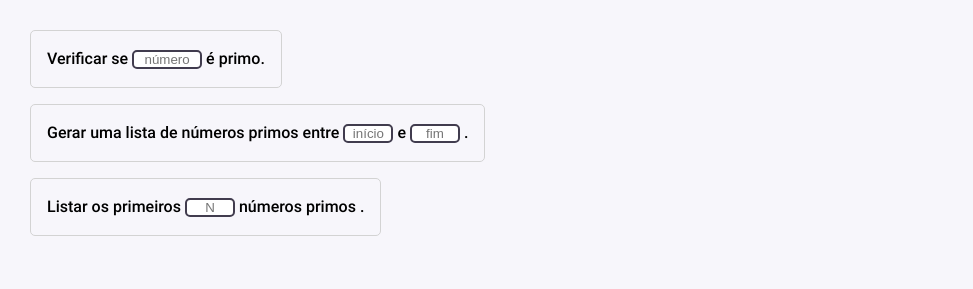
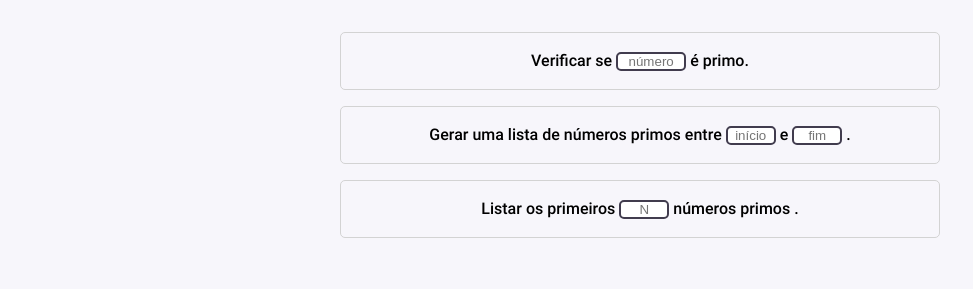
Before and after one commit to igorMSoares/javascript-prime-numbers, a website with bundled scripts: page index.html in a window 1280 px wide. Shown: the whole page, without its empty margins (0-973 px from the left). Built offline with nearby package versions, Linux system fonts and the light colour scheme.

Commit message:
layout modifications:
- centering <main>
- <section> width set to 600px
- flexbox added to <main> and <section>
- scrollbar properties set to IE and Firefox

```diff
--- a/css/style.css
+++ b/css/style.css
@@ -4,48 +4,76 @@
   box-sizing: border-box;
   margin: 0;
   padding: 0;
+  scrollbar-color: var(--scrollbar-color);
+  scrollbar-width: thin;
 }
+
 :root {
   --input-border: hsl(257, 13%, 27%);
   --input-focus-h: 255;
   --input-focus-s: 35%;
   --input-focus-l: 20%;
   --invalid-input-border: rgb(161, 5, 5);
+  --scrollbar-color: rgb(169, 169, 169);
 }
+
+html {
+  /* Fix for the jumping layout issue when scrollbar appears */
+  margin-left: calc(100vw - 100%);
+  margin-right: 0;
+}
+
 body {
   width: 100%;
   height: 100%;
+  font-size: 16px;
   background-color: rgba(238, 236, 247, 0.464);
 }
+
 @font-face {
   font-family: Roboto;
   src: url(fonts/Roboto/Roboto-Medium.ttf);
 }
+
 main {
-  padding: 30px;
+  margin: 0 auto;
+  width: 600px;
+  padding: 2em 0;
   font-family: Roboto, Verdana, Geneva, Tahoma, sans-serif;
+  display: flex;
+  flex-direction: column;
+  justify-content: center;
 }
+
 main p:first-child {
   margin-top: 0;
 }
+
 p {
   line-height: 1.5em;
   margin-bottom: 0;
   margin-top: 2em;
 }
+
 section.wrapper {
   border: 1px solid lightgray;
   width: fit-content;
   padding: 1em;
   border-radius: 5px;
   margin-bottom: 1em;
+  display: flex;
+  flex-direction: column;
+  align-items: center;
+  width: 100%;
 }
+
 input {
   border: 2px solid var(--input-border);
   border-radius: 5px;
   transition: 180ms box-shadow ease-in-out;
   cursor: pointer;
 }
+
 input:focus {
   border: 2px solid;
   border-color: hsl(
@@ -62,10 +90,12 @@ input:focus {
     );
   outline: 3px solid transparent;
 }
+
 #verify-number-input {
   width: 70px;
   text-align: center;
 }
+
 .js-result {
   font-family: 'Trebuchet MS', 'Lucida Sans Unicode', 'Lucida Grande',
     'Lucida Sans', Arial, sans-serif;
@@ -75,11 +105,14 @@ input:focus {
   padding: 0.5em;
   margin-top: 0.5em;
   width: fit-content;
+  max-width: 600px;
 }
+
 .generate-list-input {
   width: 50px;
   text-align: center;
 }
+
 ::-webkit-scrollbar {
   width: 5px;
   background: rgb(169, 169, 169);
@@ -90,8 +123,9 @@ input:focus {
 }
 
 ::-webkit-scrollbar-thumb {
-  background: rgb(60, 64, 91);
+  background: var(--scrollbar-color);
 }
+
 .listResult {
   word-spacing: 0.5em;
   max-height: 50vh;
@@ -99,26 +133,32 @@ input:focus {
   text-overflow: ellipsis;
   padding-right: 10px;
 }
+
 .msg {
   border: 1px dotted var(--input-border);
   padding: 0.5em;
   border-radius: 6px;
 }
+
 .success {
   background: rgb(144, 238, 144, 0.7);
 }
+
 .error {
   background: rgb(240, 128, 128, 0.9);
 }
+
 .largeNumbersMsg {
   margin-top: 1em;
   text-align: center;
   color: rgb(91, 5, 5);
 }
+
 .btn-wrapper {
   display: flex;
   justify-content: right;
 }
+
 .btn-wrapper button {
   padding: 0.5em;
   margin: 0.5em;
@@ -128,6 +168,7 @@ input:focus {
   border-radius: 5px;
   box-shadow: 0px 1px 2px rgba(135, 5, 5, 0.75);
 }
+
 .btn-wrapper button:hover {
   cursor: pointer;
   box-shadow: 0px 1px 2px rgba(218, 203, 208, 0.75);
```
